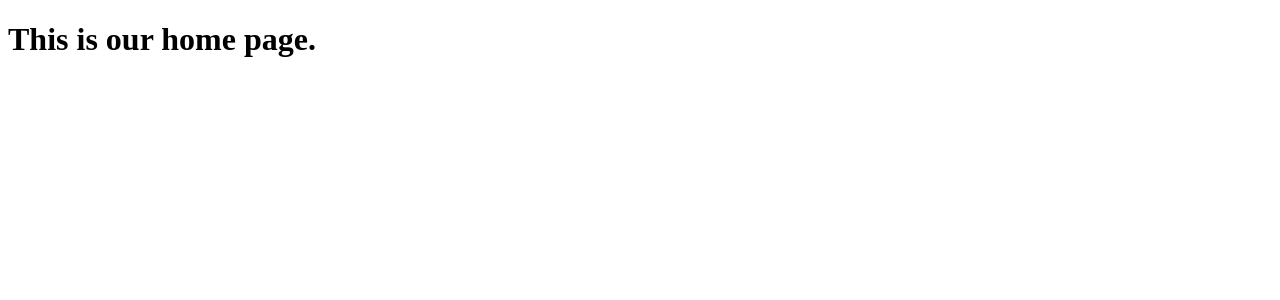
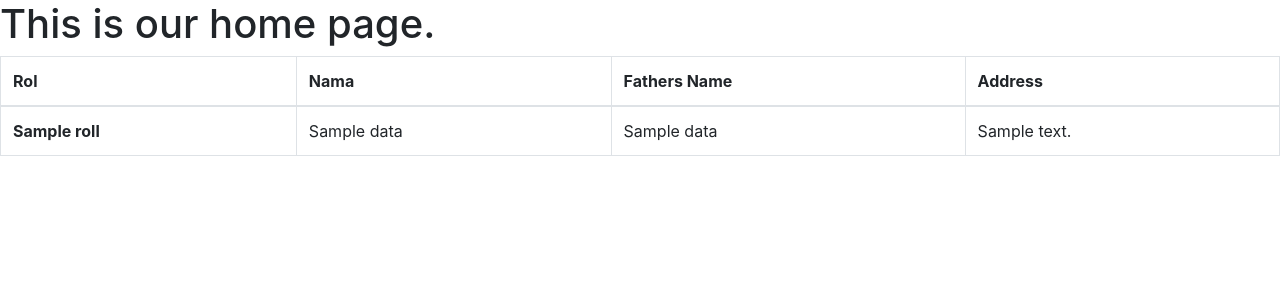
Before and after one commit to tanverrana/django-sixth-project, a Python web app: template first_app/templates/home.html in a window 1280 px wide. Shown: the top 300 px of the page. Run offline with Jinja, Linux system fonts and the light colour scheme; the template is opened without the code that fills it: most values are stand-ins (such as "Sample title", 1, 10 or a date in 2020); some libraries are stand-ins or nearby versions.

Commit message:
show data in user

```diff
--- a/first_app/templates/home.html
+++ b/first_app/templates/home.html
@@ -6,10 +6,48 @@
     <meta http-equiv="X-UA-Compatible" content="IE=edge">
     <meta name="viewport" content="width=device-width, initial-scale=1.0">
     <title>Sixth project</title>
+    <link rel="stylesheet" href="https://cdn.jsdelivr.net/npm/bootstrap@4.0.0/dist/css/bootstrap.min.css"
+        integrity="sha384-Gn5384xqQ1aoWXA+058RXPxPg6fy4IWvTNh0E263XmFcJlSAwiGgFAW/dAiS6JXm" crossorigin="anonymous">
 </head>
 
 <body>
     <h1>This is our home page.</h1>
+    {% if data %}
+    <section>
+        <table class="table table-bordered">
+            <thead>
+                <tr>
+                    <th scope="col">Rol</th>
+                    <th scope="col">Nama</th>
+                    <th scope="col">Fathers Name</th>
+                    <th scope="col">Address</th>
+                </tr>
+            </thead>
+            <tbody>
+                {% for st in data %}
+                <tr>
+                    <th scope="row">{{st.roll}}</th>
+                    <td>{{st.name}}</td>
+                    <td>{{st.father_name}}</td>
+                    <td>{{st.address}}</td>
+                </tr>
+                {% endfor %}
+            </tbody>
+        </table>
+    </section>
+
+    {% else %}
+    <h3>No data available for the show.</h3>
+    {% endif %}
+    <script src="https://code.jquery.com/jquery-3.2.1.slim.min.js"
+        integrity="sha384-KJ3o2DKtIkvYIK3UENzmM7KCkRr/rE9/Qpg6aAZGJwFDMVNA/GpGFF93hXpG5KkN"
+        crossorigin="anonymous"></script>
+    <script src="https://cdn.jsdelivr.net/npm/popper.js@1.12.9/dist/umd/popper.min.js"
+        integrity="sha384-ApNbgh9B+Y1QKtv3Rn7W3mgPxhU9K/ScQsAP7hUibX39j7fakFPskvXusvfa0b4Q"
+        crossorigin="anonymous"></script>
+    <script src="https://cdn.jsdelivr.net/npm/bootstrap@4.0.0/dist/js/bootstrap.min.js"
+        integrity="sha384-JZR6Spejh4U02d8jOt6vLEHfe/JQGiRRSQQxSfFWpi1MquVdAyjUar5+76PVCmYl"
+        crossorigin="anonymous"></script>
 </body>
 
 </html>
--- a/first_app/views.py
+++ b/first_app/views.py
@@ -1,7 +1,8 @@
 from django.shortcuts import render
-
+from . import models
 # Create your views here.
 
 
 def home(request):
-    return render(request, "home.html")
+    student = models.Student.objects.all()
+    return render(request, "home.html", {'data': student})
```
